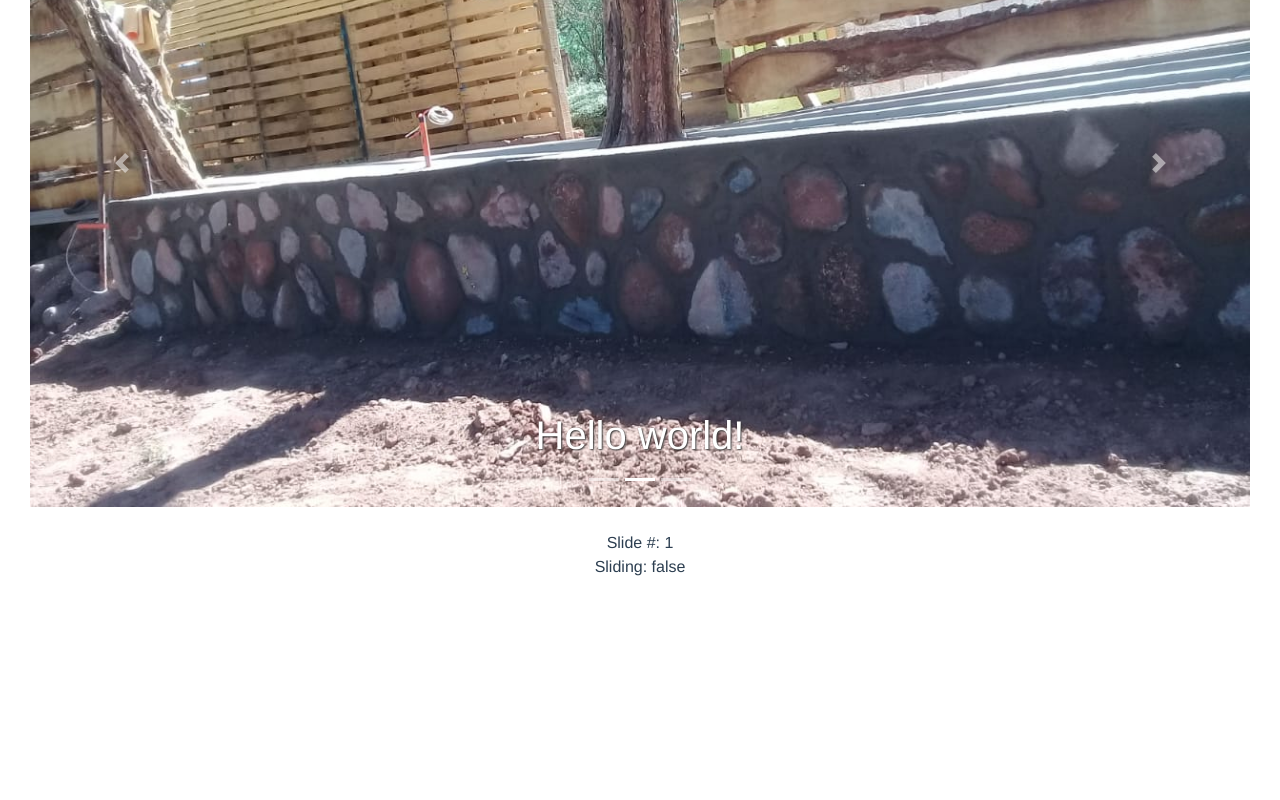
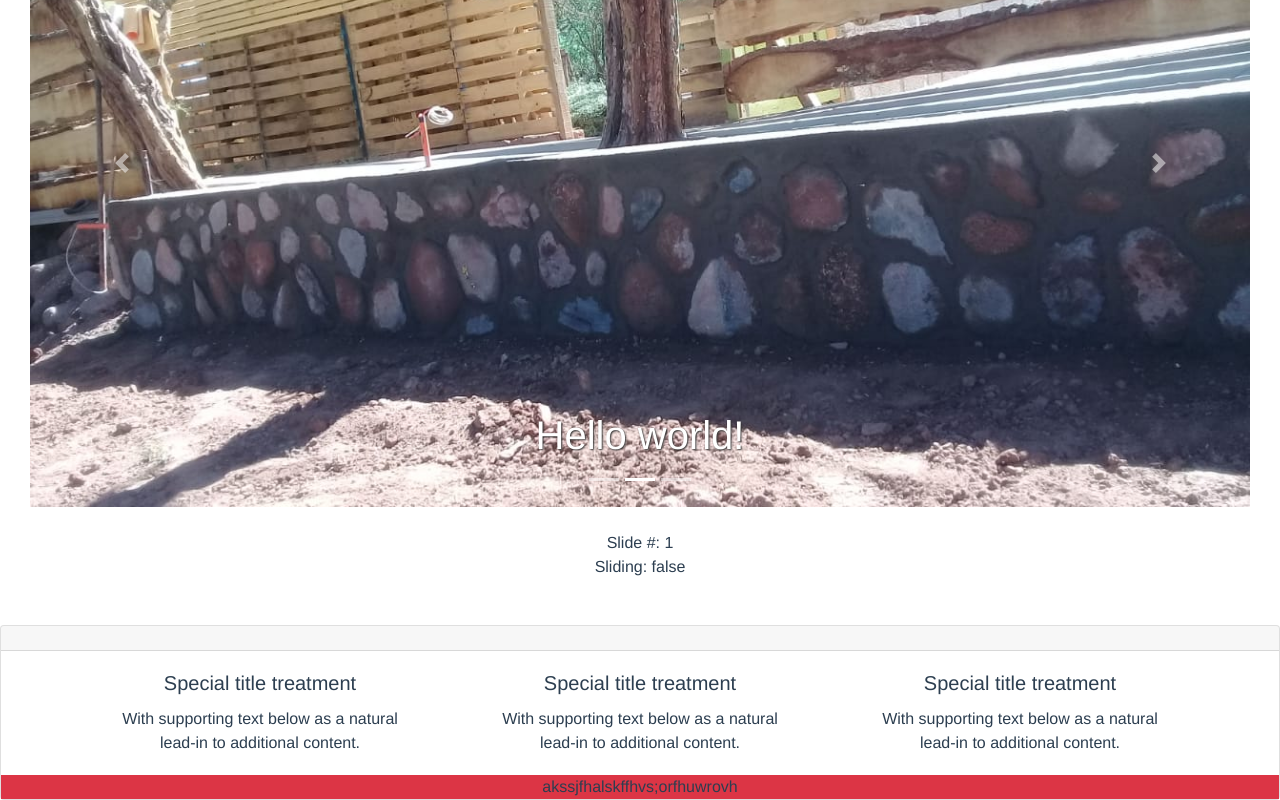
Before and after one commit to giovi7/constructora, a Vue app in the folder constructora/: page / in a window 1280 px wide. Shown: the part 315-1115 px from the top of the page. Before the commit the page ends 940 px from the top, so only its background shows below. Built offline with nearby package versions, Linux system fonts and the light colour scheme.

Commit message:
modificaciones3

```diff
--- a/constructora/src/App.vue
+++ b/constructora/src/App.vue
@@ -1,24 +1,26 @@
 <template>
   <div id="app">
-     <Navbar/>
+    <Navbar />
     <div id="nav">
-     <router-view></router-view>
+      <router-view></router-view>
     </div>
+    <Footer />
   </div>
 </template>
 <script>
-import Navbar from './components/Navbar'
+import Navbar from "./components/Navbar";
+import Footer from "./components/Footer";
 export default {
-  components:{
-    Navbar
+  components: {
+    Navbar,
+    Footer
   }
-
-}
+};
 </script>
 
 <style>
 #app {
-  font-family: 'Avenir', Helvetica, Arial, sans-serif;
+  font-family: "Avenir", Helvetica, Arial, sans-serif;
   -webkit-font-smoothing: antialiased;
   -moz-osx-font-smoothing: grayscale;
   text-align: center;
```
